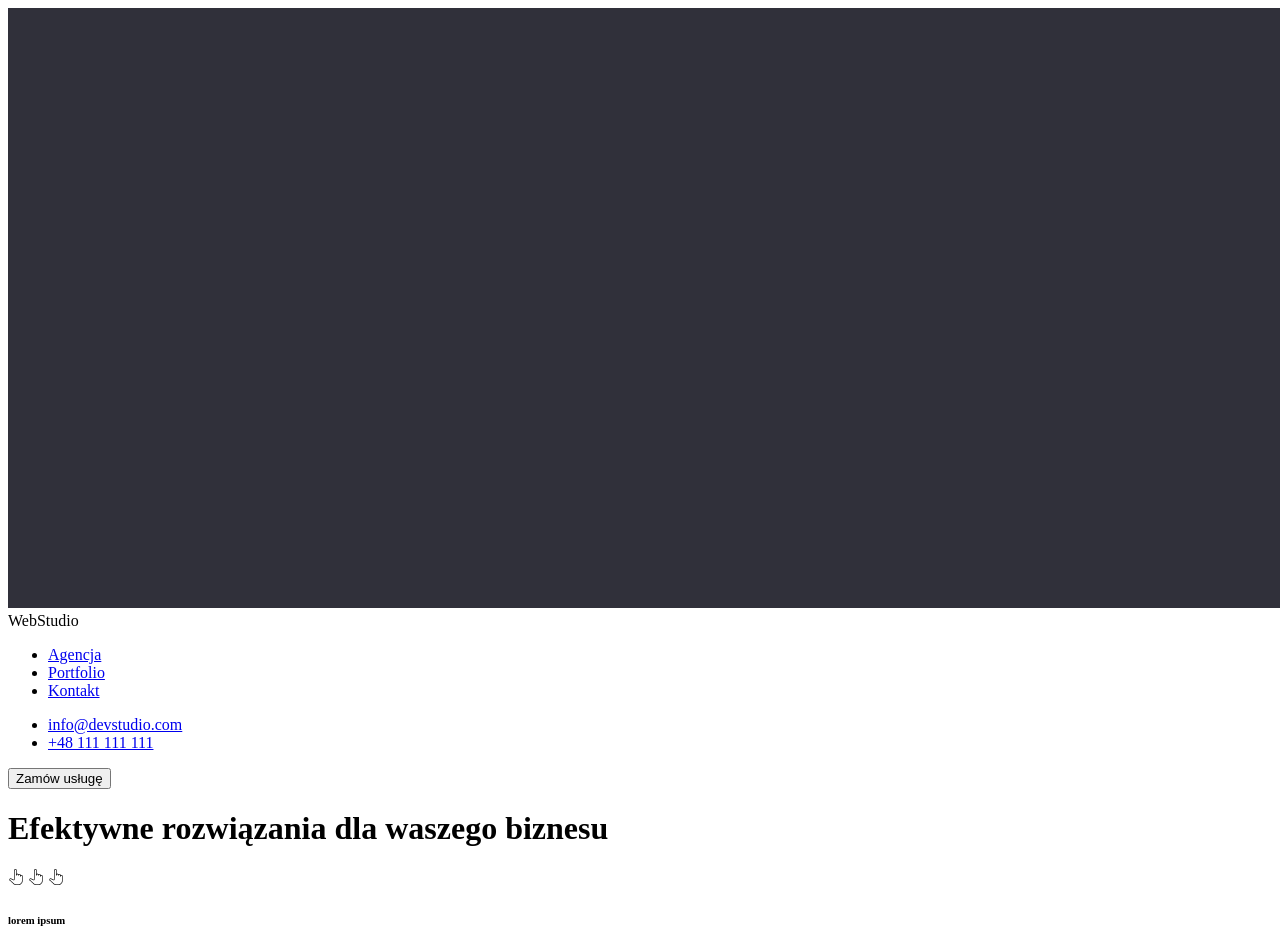
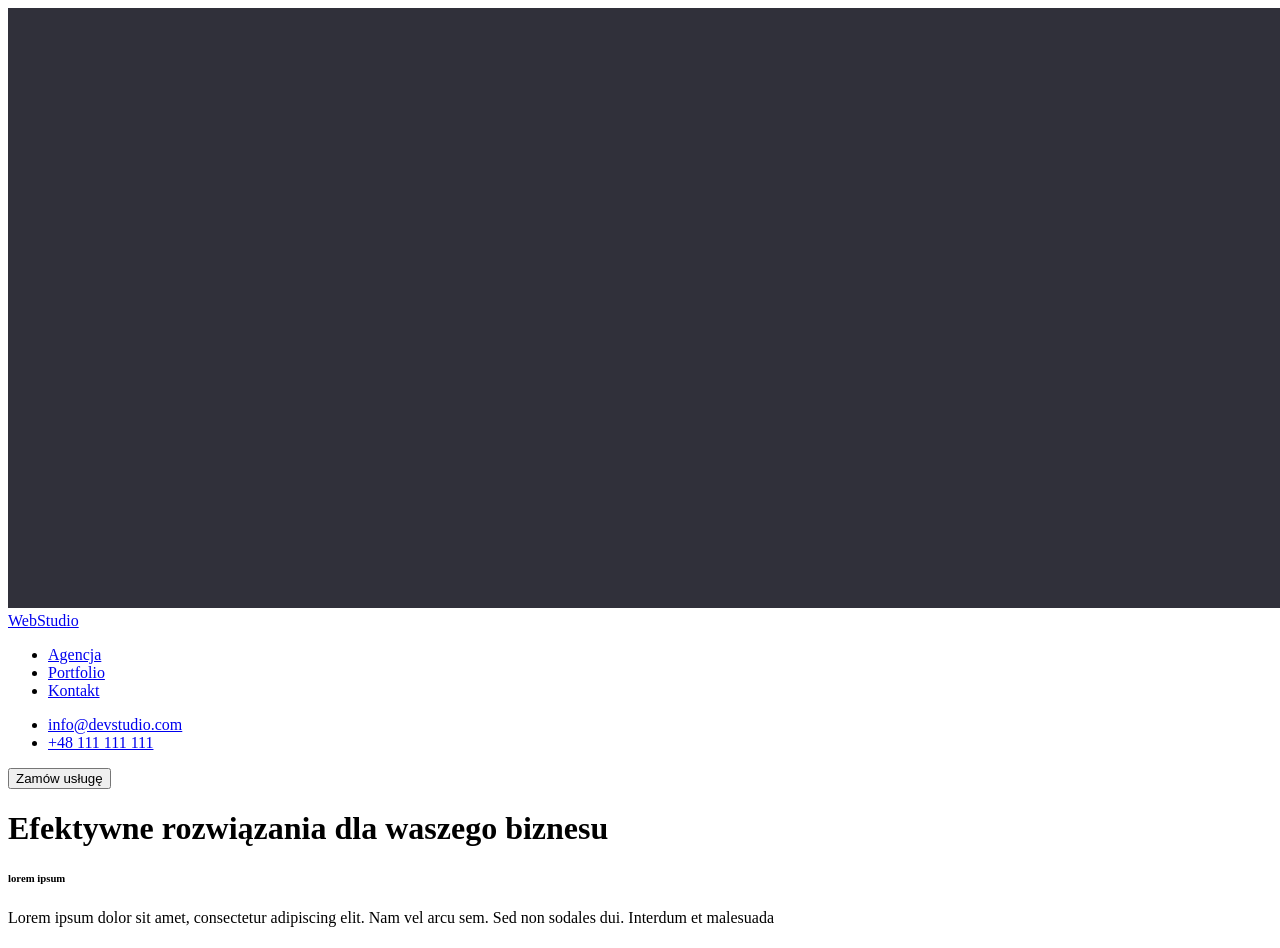
Before and after one commit to potocki92/goit-markup-hw-01, a plain HTML site: page index.html in a window 1280 px wide. Shown: the top 948 px of the page. Drawn offline with Linux system fonts and the light colour scheme.

Commit message:
New commit:
* Now Logo is a link, not only a span (from header and footer)
* Turned into a comment all div with class "pointer-container"
* Renamed comments from containers

```diff
--- a/index.html
+++ b/index.html
@@ -19,7 +19,7 @@
       <!-- end background header -->
 
       <!-- logo -->
-      <span class="logo">WebStudio</span>
+      <a href="#" id="logo">WebStudio</a>
 
       <!-- navigation -->
       <nav>
@@ -56,13 +56,13 @@
     <!-- start main -->
     <main>
       <!-- first container (fingers) -->
-      <div class="pointer-container">
+      <!--<div class="pointer-container">
         <img src="images/finger.jpg" alt="finger" id="finger-1" />
         <img src="images/finger.jpg" alt="finger" id="finger-2" />
         <img src="images/finger.jpg" alt="finger" id="finger-3" />
-      </div>
+      </div>-->
 
-      <!-- second container (featuer): simple description about the webstudio -->
+      <!-- first container (featuer): simple description about the webstudio -->
       <div class="feature-container">
         <div class="feature" id="feature-1">
           <h6 class="lorem-ipsum">lorem ipsum</h6>
@@ -94,7 +94,7 @@
         </div>
       </div>
 
-      <!-- third container (about): what the webstudio do -->
+      <!-- second container (about): what the webstudio do -->
       <div class="about-container">
         <h2>Czym się zajmujemy</h2>
         <div class="image-box">
@@ -123,7 +123,7 @@
         </div>
       </div>
 
-      <!-- fourth container (team): include images and names -->
+      <!-- third container (team): include images and names -->
       <div class="team-container">
         <h2>Nasz zespół</h2>
         <div class="team">
@@ -181,7 +181,7 @@
         width="1600"
         height="252"
       />
-      <span class="logo">WebStudio</span>
+      <a href="#" id="logo">WebStudio</span>
 
       <!-- address to coresponde -->
       <address>
```
